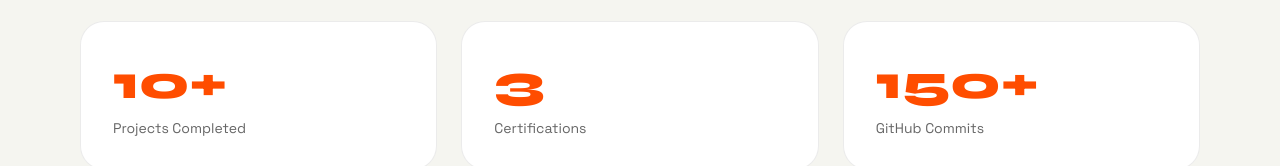
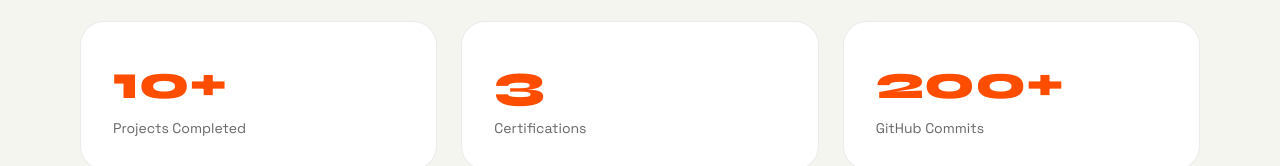
Before and after one commit to aman-sutar/aman-sutar.github.io, a plain HTML site: page index.html in a window 1280 px wide. Shown: the part 1457-1623 px from the top of the page. Drawn offline with Linux system fonts and the light colour scheme.

Commit message:
Update index.html

```diff
--- a/index.html
+++ b/index.html
@@ -1908,7 +1908,7 @@
                     <div class="stat-label">Certifications</div>
                 </div>
                 <div class="stat-card">
-                    <div class="stat-number">150+</div>
+                    <div class="stat-number">200+</div>
                     <div class="stat-label">GitHub Commits</div>
                 </div>
 
```
